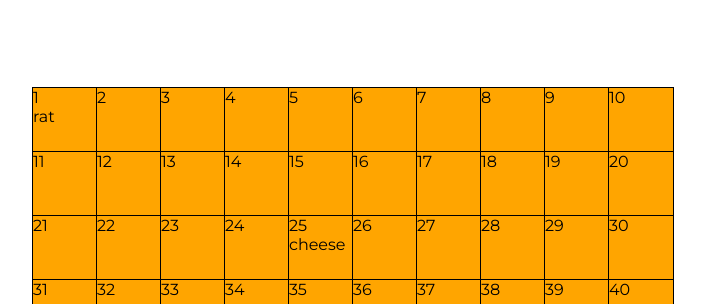
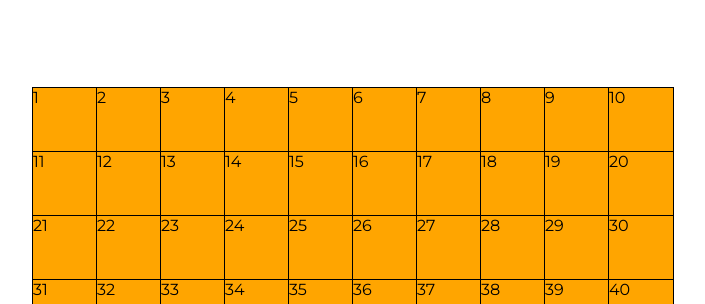
Before and after one commit to jersoroka/rat-in-a-maze-react, a React (Create React App) app: page / in a window 1280 px wide. Shown: the top 304 px of the page, without its empty margins (287-992 px from the left). Built offline with nearby package versions, Linux system fonts and the light colour scheme.

Commit message:
Remove rat and cheese from square

```diff
--- a/src/components/Square.js
+++ b/src/components/Square.js
@@ -20,8 +20,6 @@ export default function Square({square}) {
                     height: mazeLength}}
             onClick={() => handleClick()}>
             {id}
-            {id === 1 && <div>rat</div>}
-            {id === 25 && <div>cheese</div>}
         </div>
     )
 }
```
